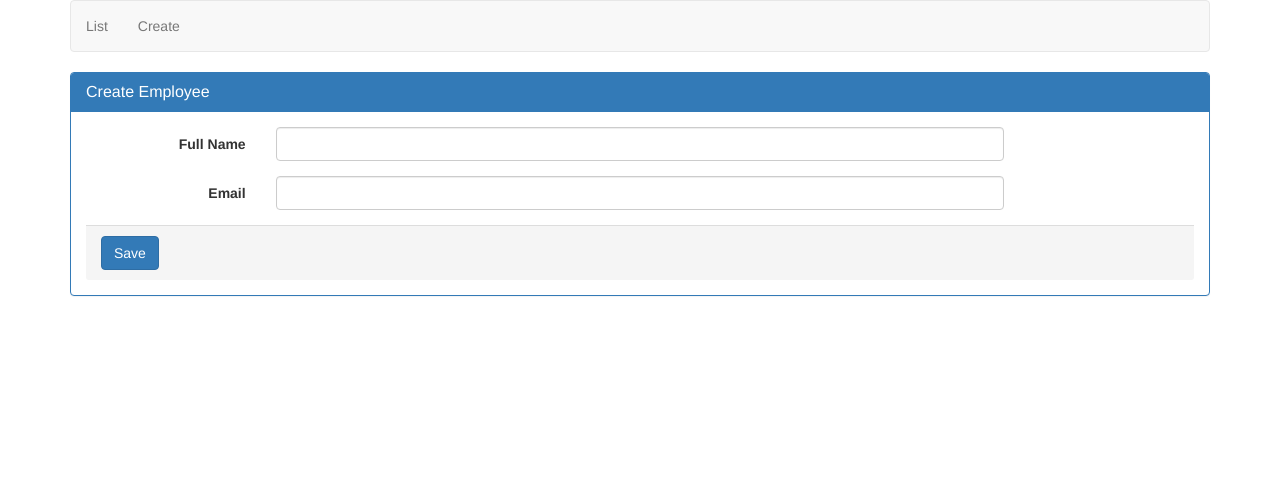
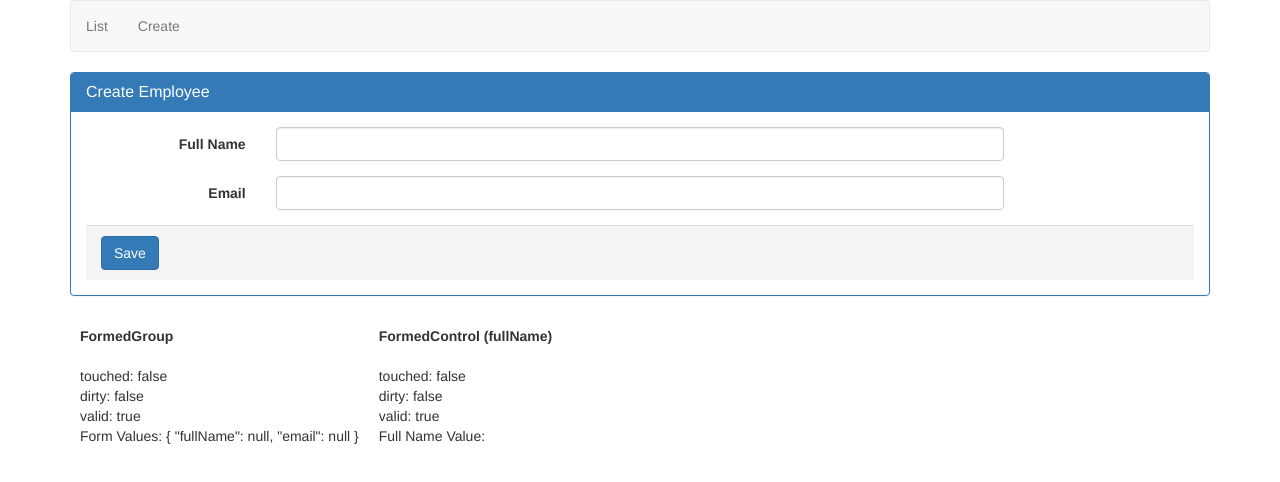
Before and after one commit to vishallotlikar/Angular8, an Angular app: page /create in a window 1280 px wide. Shown: the top 482 px of the page. Built offline with nearby package versions, Linux system fonts and the light colour scheme.

Commit message:
form control and form group

```diff
--- a/src/app/employee/create-employee.component.html
+++ b/src/app/employee/create-employee.component.html
@@ -22,3 +22,24 @@
         </div>
     </div>
 </form>
+
+<table>
+    <tr>
+        <th style="padding: 10px">FormedGroup</th>
+        <th style="padding: 10px">FormedControl (fullName)</th>
+    </tr>
+    <tr>
+        <td style="padding: 10px;">
+        touched: {{ employeeForm.touched }}
+        <br/> dirty: {{ employeeForm.dirty }}
+        <br/> valid: {{ employeeForm.valid }}
+        <br/> Form Values: {{ employeeForm.value | json}}
+    </td>
+    <td style="padding: 10px;">
+        touched: {{ employeeForm.get('fullName').touched }}
+        <br/> dirty: {{ employeeForm.get('fullName').dirty }}
+        <br/> valid: {{ employeeForm.get('fullName').valid }}
+        <br/> Full Name Value: {{ employeeForm.get('fullName').value}}
+    </td>
+    </tr>
+</table>
--- a/src/app/employee/create-employee.component.ts
+++ b/src/app/employee/create-employee.component.ts
@@ -19,7 +19,12 @@ export class CreateEmployeeComponent implements OnInit {
   }
 
   onSubmit(): void {
+    console.log(this.employeeForm.touched)
     console.log(this.employeeForm.value)
+
+    console.log(this.employeeForm.controls.fullName.touched)
+    console.log(this.employeeForm.get("fullName").value)
+
   }
 
 }
```
